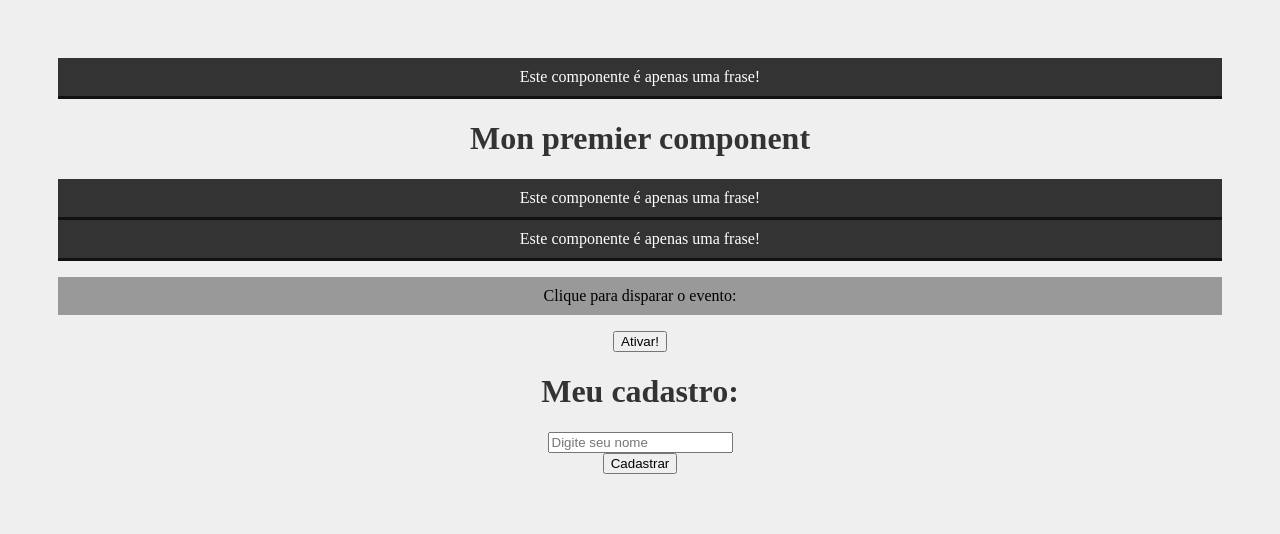
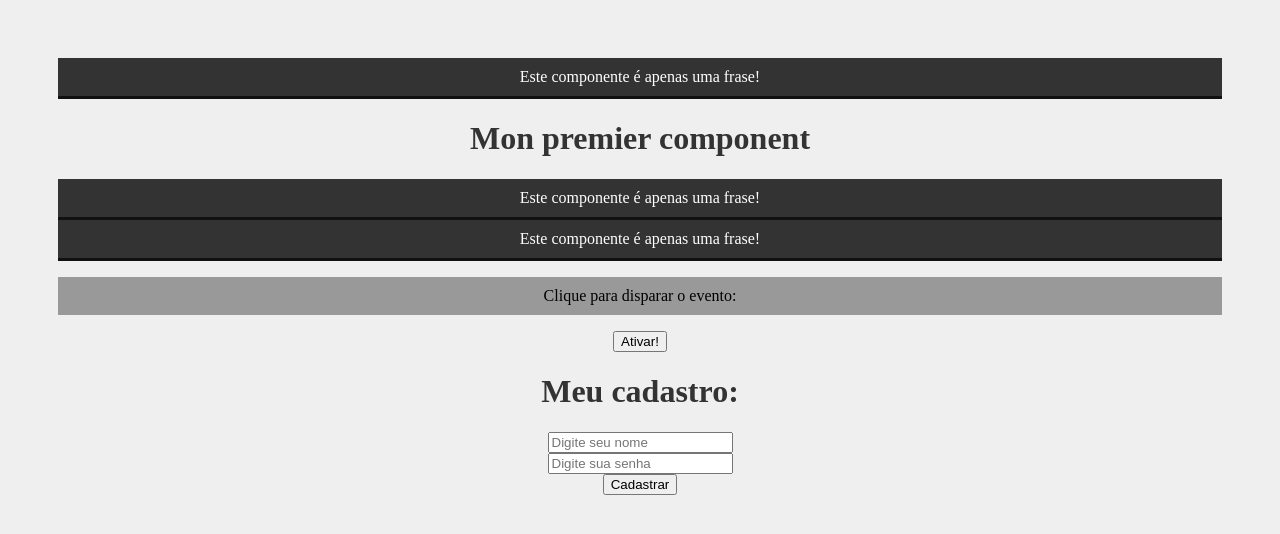
Before and after one commit to daantonio27/formation-react, a React (Create React App) app: page / in a window 1280 px wide. Shown: the top 534 px of the page. Built offline with nearby package versions, Linux system fonts and the light colour scheme.

Commit message:
9_useState

```diff
--- a/src/App.js
+++ b/src/App.js
@@ -5,8 +5,6 @@ import Form from "./components/Form";
 
 
 function App() {
-
-  const nome = "Maria"
 
   return (
     <div className="App">
--- a/src/components/Form.js
+++ b/src/components/Form.js
@@ -1,15 +1,29 @@
+import { useState } from "react";
+
 function Form() {
   function cadastrarUsuario(e) {
     e.preventDefault();
-    console.log("Usuário cadastrado!");
+    console.log(`Usuario ${name} cadastrado com a senha ${password}`);
   }
+
+  const [name, setName] = useState();
+  const [password, setPassword] = useState();
 
   return (
     <div>
       <h1>Meu cadastro:</h1>
       <form onSubmit={cadastrarUsuario}>
         <div>
-          <input type="text" placeholder="Digite seu nome" />
+          <input type="text" placeholder="Digite seu nome"
+            onChange={(e) => setName(e.target.value)}
+          />
+        </div>
+        <div>
+          <input
+            type="password"
+            placeholder="Digite sua senha"
+            onChange={(e) => setPassword(e.target.value)}
+          />
         </div>
         <div>
           <input type="submit" value="Cadastrar" />
```
